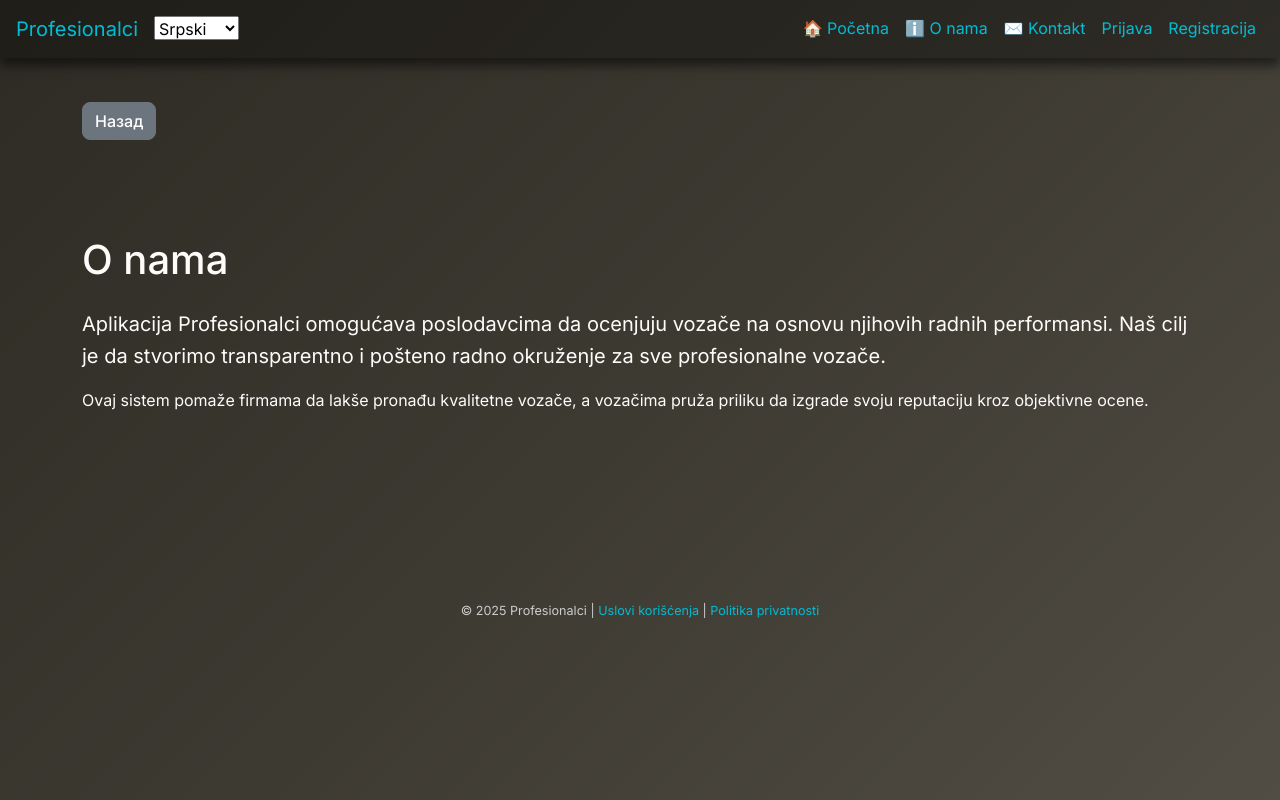
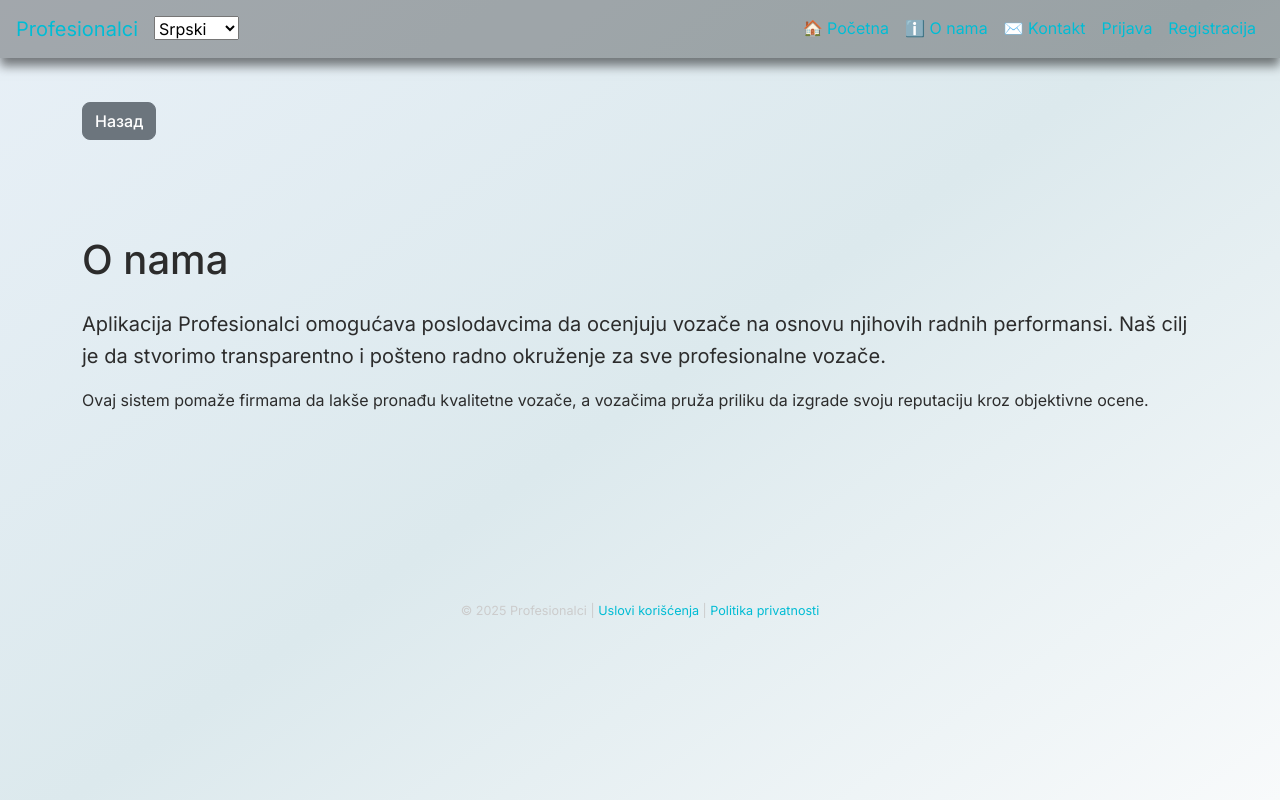
Before and after one commit to ivan1408993/profesionalci-app, a Flask app: page /about in a window 1280 px wide. Run offline with Flask 3, Linux system fonts and the light colour scheme; some libraries are stand-ins or nearby versions.

Commit message:
body u style.css poboljsan - test 7

```diff
--- a/app/static/css/style.css
+++ b/app/static/css/style.css
@@ -117,8 +117,8 @@ body {
 
 
 body {
-    background: linear-gradient(135deg, #2e2b24, #3d3a32, #514d45);
-    color: #fdfcf9;
+    background: linear-gradient(145deg, #e8f0f7, #dce9ed, #f8fafb);
+    color: #2c2c2c;
     min-height: 100vh;
     font-family: 'Inter', 'Segoe UI', Tahoma, Geneva, Verdana, sans-serif;
     margin: 0;
@@ -129,7 +129,9 @@ body {
     background-attachment: fixed;
     background-repeat: no-repeat;
     background-size: cover;
+    transition: background 0.6s ease-in-out;
 }
+
 
 .terms-text, .privacy-text {
     max-width: 800px;
```
